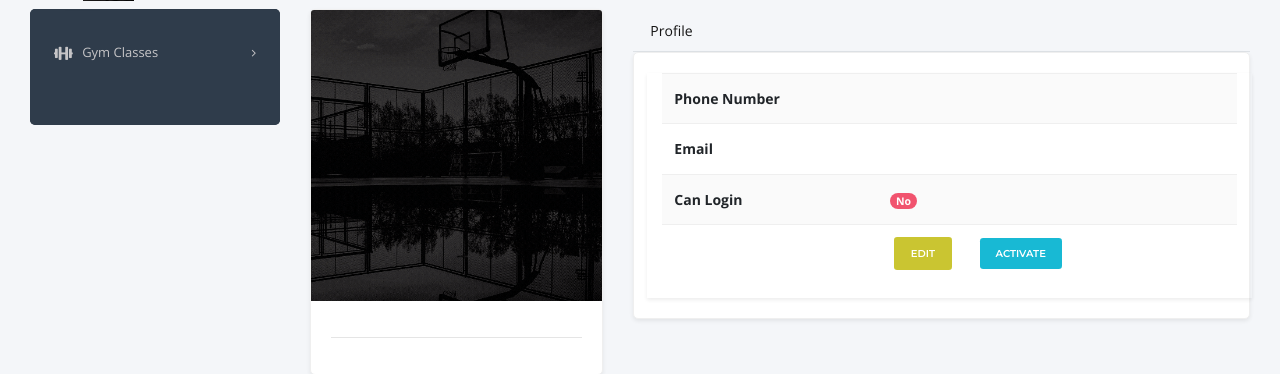
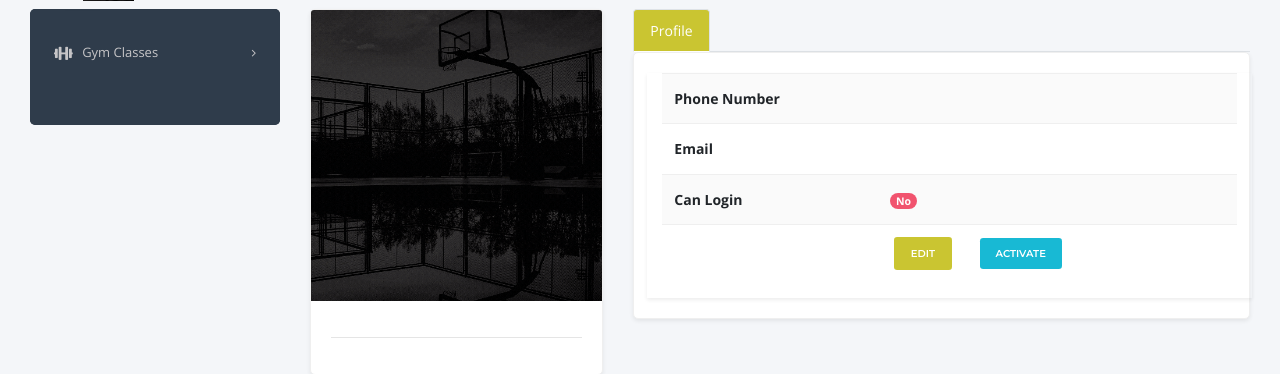
Before and after one commit to lewis-kori/gym-app, a Django app: template templates/dashboard/members/details.html in a window 1280 px wide. Shown: the part 67-441 px from the top of the page. Run offline with Django 3.2, Linux system fonts and the light colour scheme; the template is opened without the code that fills it, so the values that code supplies are empty; some libraries are stand-ins or nearby versions; some web fonts are replaced.

Commit message:
top nav pill active for member detail view

```diff
--- a/templates/dashboard/members/top-nav.html
+++ b/templates/dashboard/members/top-nav.html
@@ -3,11 +3,7 @@
 
         <ul class="nav nav-tabs">
             <li class="nav-item">
-                {% if '/dashboard/members/details/' in request.path  %}
                 <a class="nav-link active" href="{% url 'dashboard:members_dashboard:member_details' member.id %}">Profile</a>
-                {% else %}
-                <a class="nav-link" href="{% url 'dashboard:members_dashboard:member_details' member.id %}">Profile</a>
-                {% endif %}
             </li>
         </ul>
     </div>
```
